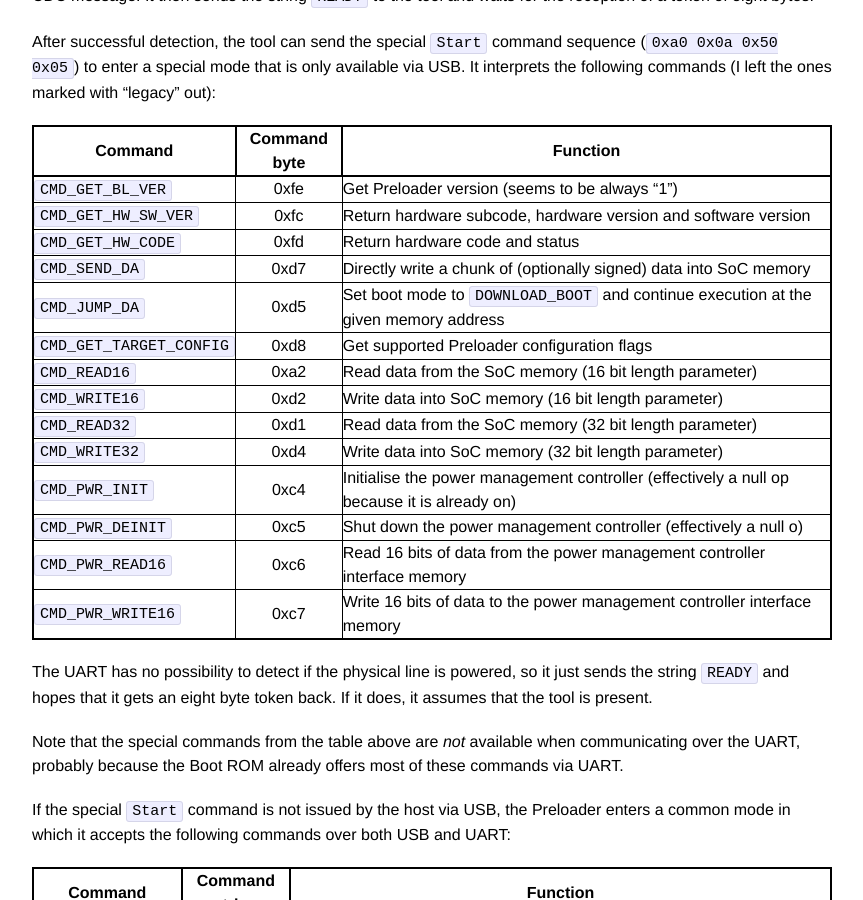
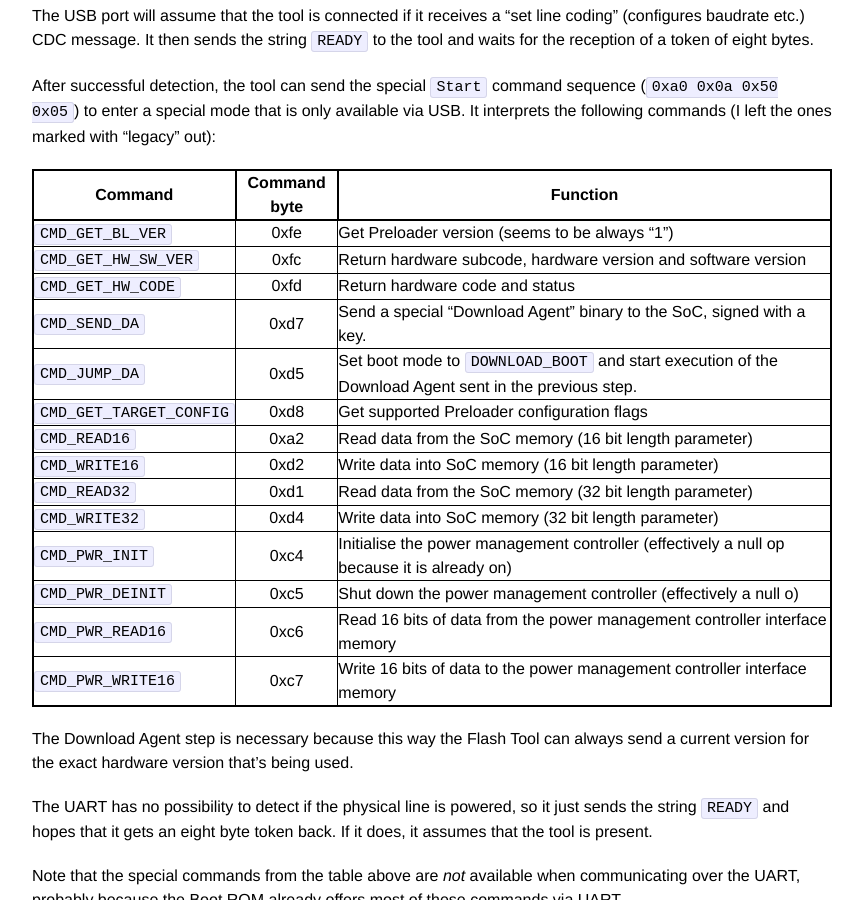
Before and after one commit to Sturmflut/sturmflut.github.io, a Jekyll site: the page built from _posts/2015-07-04-mediatek-details-partitions-and-preloader.markdown, in a window 1280 px wide and 900 px high, scrolled down 4124 px. Shown: the whole window, without its empty margins (208-1071 px from the left). Built offline with Jekyll 4.4.1, drawn with Linux system fonts in a browser that asks for light colours; some of the changed text lies outside the part shown.

Commit message:
Add Download Agent reference

```diff
--- a/_posts/2015-07-04-mediatek-details-partitions-and-preloader.markdown
+++ b/_posts/2015-07-04-mediatek-details-partitions-and-preloader.markdown
@@ -6,7 +6,9 @@ categories: MediaTek
 ---
 
 
-*NOTE: This is a continuation of the [previous article]({% post_url 2015-05-04-hacking-the-bq-part-1-bootloader-fastboot-recovery %}) in the series. The information was obtained from various sources and through reverse engineering, don't take it as a reference!*
+*NOTE: This is a continuation of the [previous article]({% post_url 2015-07-02-mediatek-details-soc-startup %}) in the series. The information was obtained from various sources and through reverse engineering, don't take it as a reference!*
+
+*UPDATE 03.07.2015: Add Download Agent references.*
 
 
 After the Boot ROM has completed the initialization of the core hardware, it loads the first block from the eMMC flash into the On-chip SRAM and starts execution. Usually this would be the location of the operating system bootloader firmware, but on MediaTek SoCs it usually isn't. There's an intermediate step: the Preloader. It is a piece of software that abstracts a bit between the platform and the actual bootloader, and it offers some additional features like the ability to boot from either MMC or NAND Flash or to read/write various parts of the flash via USB.
@@ -54,7 +56,7 @@ The Preloader relies on some peripherials, so it has to initialize them. This is
 
 There is something special here: after the flash storage has been initialised, the Preloader offers an early "emergency download" mode. The manufacturer can define a hardware key, which, when pressed during Preloader platform init, immediately reboots back into the Boot ROM and waits for a download.
 
-At this point the Preloader also records why the system was booted:
+At this point the Preloader also records the reason why the system was booted:
 
 
 {% highlight text %}
@@ -166,8 +168,8 @@ After successful detection, the tool can send the special `Start` command sequen
 | `CMD_GET_BL_VER` | 0xfe | Get Preloader version (seems to be always "1")
 | `CMD_GET_HW_SW_VER` | 0xfc | Return hardware subcode, hardware version and software version
 | `CMD_GET_HW_CODE` | 0xfd | Return hardware code and status
-| `CMD_SEND_DA` | 0xd7 | Directly write a chunk of (optionally signed) data into SoC memory
-| `CMD_JUMP_DA` | 0xd5 | Set boot mode to `DOWNLOAD_BOOT` and continue execution at the given memory address
+| `CMD_SEND_DA` | 0xd7 | Send a special "Download Agent" binary to the SoC, signed with a key.
+| `CMD_JUMP_DA` | 0xd5 | Set boot mode to `DOWNLOAD_BOOT` and start execution of the Download Agent sent in the previous step.
 | `CMD_GET_TARGET_CONFIG` | 0xd8 | Get supported Preloader configuration flags
 | `CMD_READ16` | 0xa2 | Read data from the SoC memory (16 bit length parameter)
 | `CMD_WRITE16` | 0xd2 | Write data into SoC memory (16 bit length parameter)
@@ -178,6 +180,7 @@ After successful detection, the tool can send the special `Start` command sequen
 | `CMD_PWR_READ16` | 0xc6 | Read 16 bits of data from the power management controller interface memory
 | `CMD_PWR_WRITE16` | 0xc7 | Write 16 bits of data to the power management controller interface memory
 
+The Download Agent step is necessary because this way the Flash Tool can always send a current version for the exact hardware version that's being used.
 
 The UART has no possibility to detect if the physical line is powered, so it just sends the string `READY` and hopes that it gets an eight byte token back. If it does, it assumes that the tool is present.
 
```
Also changed, not shown: other parts of _posts/2015-07-04-mediatek-details-partitions-and-preloader.markdown (+4 -0 lines).
